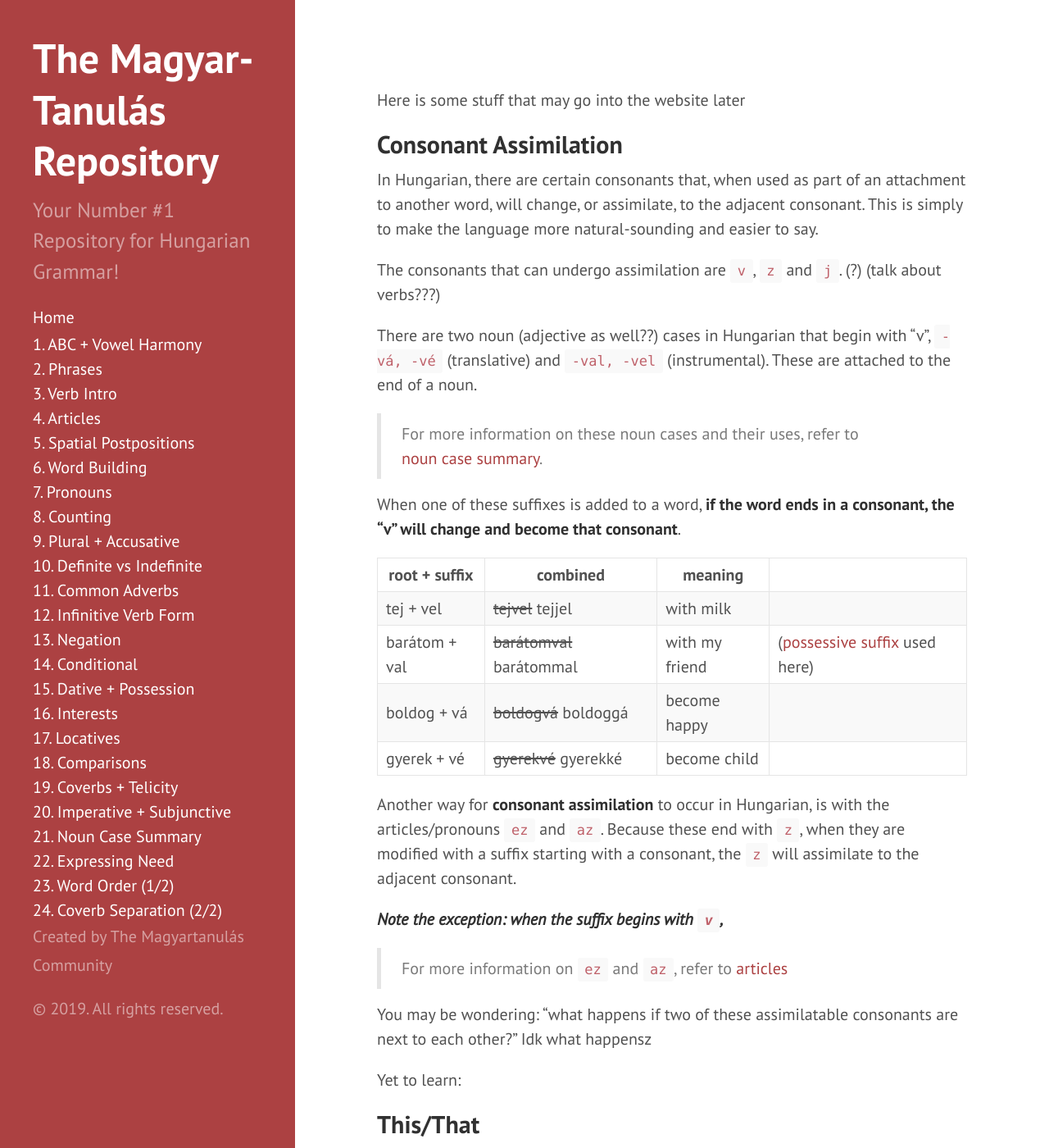
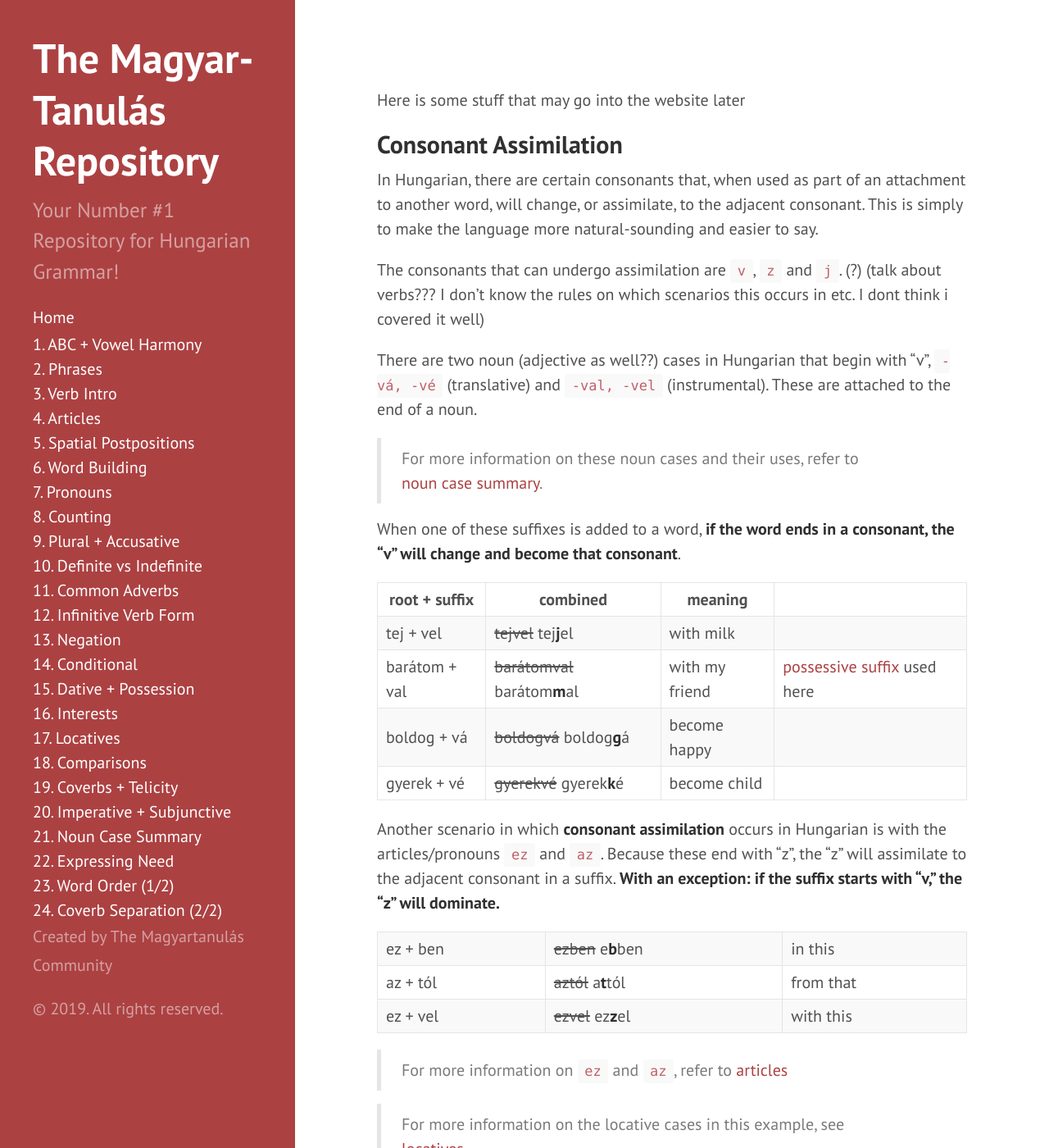
Before and after one commit to Magyartanulas/magyartanulas.github.io, a Jekyll site: the page built from extrastuff.md, in a window 1280 px wide and 1400 px high. Shown: the whole window at 82% size. Built offline with Jekyll 4.4.1, drawn with Linux system fonts in a browser that asks for light colours; our own code applies the rules of GitHub Pages for plain Markdown files; comment, search, counter and statistics services are not loaded.

Commit message:
Update extrastuff.md

```diff
--- a/extrastuff.md
+++ b/extrastuff.md
@@ -4,7 +4,7 @@ Here is some stuff that may go into the website later
 
 In Hungarian, there are certain consonants that, when used as part of an attachment to another word, will change, or assimilate, to the adjacent consonant. This is simply to make the language more natural-sounding and easier to say.
 
-The consonants that can undergo assimilation are `v`, `z` and `j`. (?) (talk about verbs???)
+The consonants that can undergo assimilation are `v`, `z` and `j`. (?) (talk about verbs??? I don't know the rules on which scenarios this occurs in etc. I dont think i covered it well)
 
 There are two noun (adjective as well??) cases in Hungarian that begin with "v", `-vá, -vé` (translative) and `-val, -vel` (instrumental). These are attached to the end of a noun.
 
@@ -14,18 +14,21 @@ When one of these suffixes is added to a word, **if the word ends in a consonant
 
 | root + suffix|combined              | meaning   |
 |--------------|----------------------|-----------|
-| tej + vel    | ~~tejvel~~  tejjel   | with milk |
-| barátom + val|~~barátomval~~  barátommal| with my friend |([possessive suffix](https://magyartanulas.github.io/dative_possession/) used here) |
-| boldog + vá  |~~boldogvá~~  boldoggá| become happy|
-| gyerek + vé  | ~~gyerekvé~~ gyerekké| become child|
+| tej + vel    | ~~tejvel~~  tej**j**el | with milk |
+| barátom + val|~~barátomval~~  barátom**m**al| with my friend |[possessive suffix](https://magyartanulas.github.io/dative_possession/) used here
+| boldog + vá  |~~boldogvá~~  boldog**g**á| become happy|
+| gyerek + vé  | ~~gyerekvé~~ gyerek**k**é| become child|
 
-Another way for **consonant assimilation** to occur in Hungarian, is with the articles/pronouns `ez` and `az`. Because these end with `z`, when they are modified with a suffix starting with a consonant, the `z` will assimilate to the adjacent consonant.
+Another scenario in which **consonant assimilation** occurs in Hungarian is with the articles/pronouns `ez` and `az`. Because these end with "z", the "z" will assimilate to the adjacent consonant in a suffix. **With an exception: if the suffix starts with "v," the "z" will dominate.**
 
-***Note the exception: when the suffix begins with `v`,***
-
-
+| ez + ben  | ~~ezben~~ e**b**ben | in this   |
+| az + tól  | ~~aztól~~ a**t**tól | from that |
+| ez + vel  | ~~ezvel~~ ez**z**el | with this |
 
 >For more information on `ez` and `az`, refer to [articles](https://magyartanulas.github.io/articles/)
+
+>For more information on the locative cases in this example, see [locatives](https://magyartanulas.github.io/locatives/)
+
 
 You may be wondering: "what happens if two of these assimilatable consonants are next to each other?" Idk what happensz
 
```
